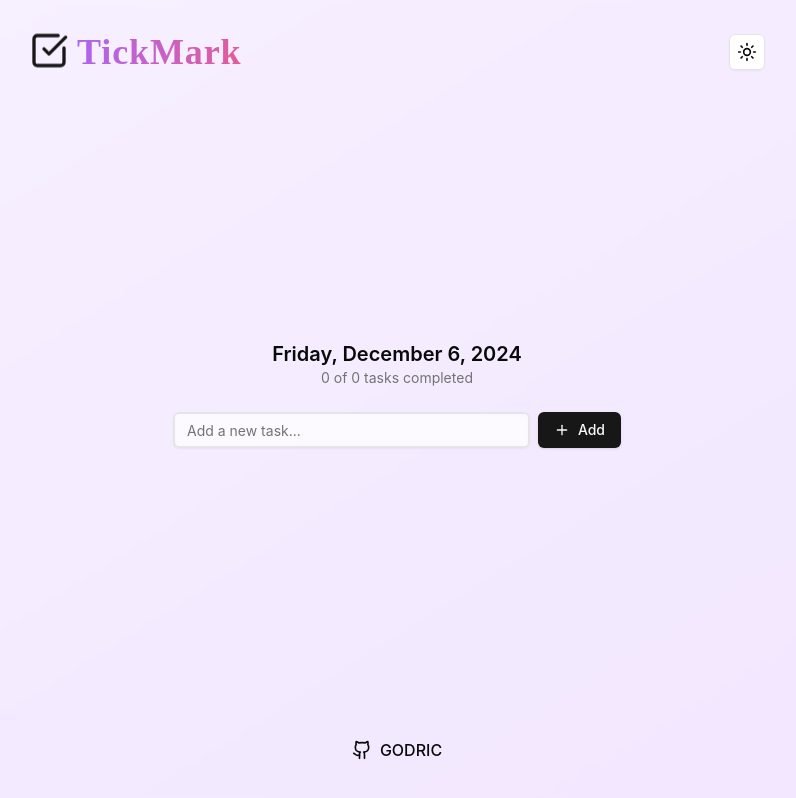
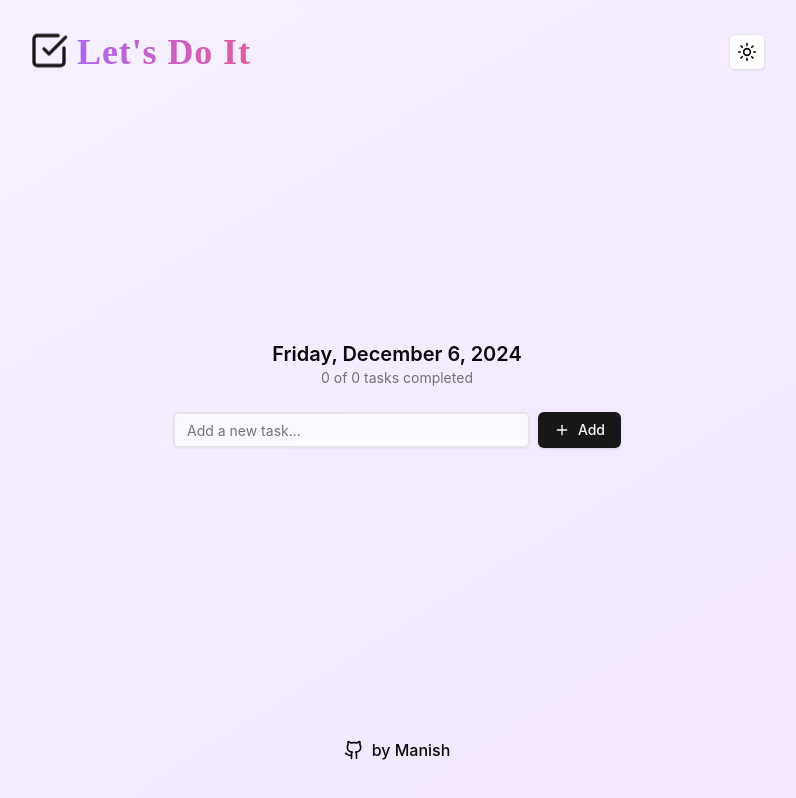
Before and after one commit to Adarsh3321/TickMark, a React (Vite) app: page / in a window 1280 px wide. Shown: the whole page, without its empty margins (243-1039 px from the left). Built offline with nearby package versions, Linux system fonts and the light colour scheme.

Commit message:
Update App.tsx

```diff
--- a/src/App.tsx
+++ b/src/App.tsx
@@ -15,7 +15,7 @@ function App() {
               <div className="flex items-center gap-2">
                 <CheckSquare className="w-8 h-8 sm:w-10 sm:h-10 text-primary animate-bounce" />
                 <h1 className="text-3xl sm:text-4xl font-bold font-['Satisfy'] tracking-wide animate-pulse bg-gradient-to-r from-purple-600 to-pink-600 text-transparent bg-clip-text">
-                  TickMark
+                  Let's Do It
                 </h1>
               </div>
               <ThemeToggle />
@@ -33,13 +33,13 @@ function App() {
                   asChild
                 >
                   <a
-                    href="https://github.com/Adarsh3321"
+                    href="https://github.com/Manish-Let-It-Be"
                     target="_blank"
                     rel="noopener noreferrer"
                     className="flex items-center gap-2 text-sm sm:text-base"
                   >
                     <Github className="w-4 h-4 sm:w-5 sm:h-5 transition-transform group-hover:rotate-12" />
-                    <span>GODRIC</span>
+                    <span>by Manish</span>
                   </a>
                 </Button>
               </Tooltip>
```
